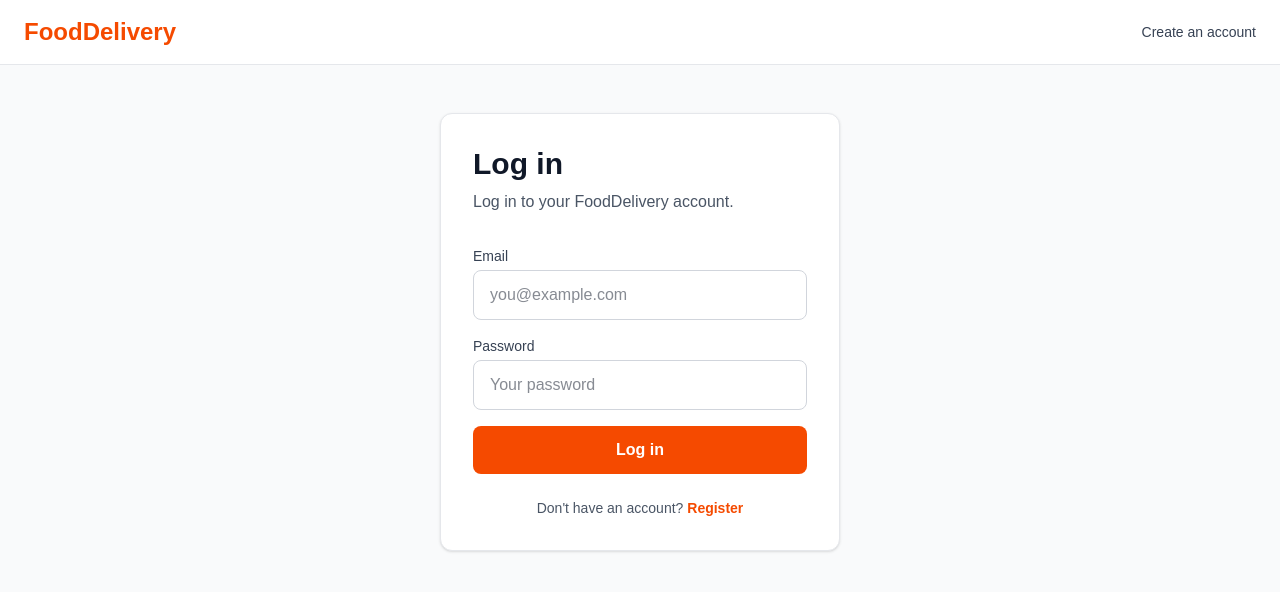
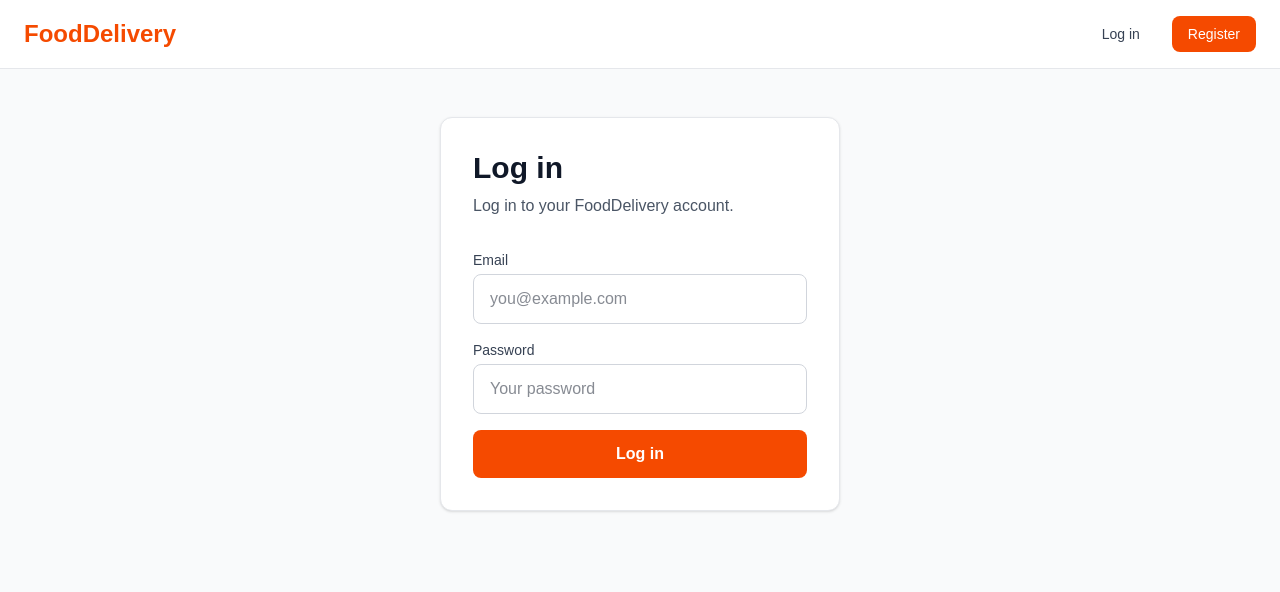
Before and after one commit to Khazimla-Majavu/food-delivery-platform, a Next.js app in the folder frontend/: page /login in a window 1280 px wide. Shown: the top 592 px of the page. Built offline with nearby package versions, Linux system fonts and the light colour scheme.

Commit message:
Improve authentication navigation

```diff
--- a/frontend/app/components/LoginForm.tsx
+++ b/frontend/app/components/LoginForm.tsx
@@ -23,6 +23,8 @@ export default function LoginForm() {
 
       localStorage.setItem("token", data.token);
       localStorage.setItem("user", JSON.stringify(data.user));
+
+      window.dispatchEvent(new Event("auth-change"));
 
       router.push("/");
       router.refresh();
--- /dev/null
+++ b/frontend/app/components/Navbar.tsx
@@ -0,0 +1,112 @@
+"use client";
+
+import { useEffect, useState } from "react";
+import Link from "next/link";
+import { UserResponse } from "../../lib/api";
+import { getUser, logout } from "../../lib/auth";
+
+export default function Navbar() {
+  const [user, setUser] = useState<UserResponse | null>(null);
+  const [loaded, setLoaded] = useState(false);
+
+  useEffect(() => {
+    function loadUser() {
+      setUser(getUser());
+      setLoaded(true);
+    }
+
+    loadUser();
+
+    window.addEventListener("auth-change", loadUser);
+
+    return () => {
+      window.removeEventListener("auth-change", loadUser);
+    };
+  }, []);
+
+  function handleLogout() {
+    logout();
+    window.dispatchEvent(new Event("auth-change"));
+  }
+
+  return (
+    <nav className="border-b border-gray-200 bg-white">
+      <div className="mx-auto flex max-w-7xl items-center justify-between px-6 py-4">
+        <Link href="/" className="text-2xl font-bold text-orange-600">
+          FoodDelivery
+        </Link>
+
+        <div className="flex items-center gap-4">
+          {!loaded ? null : user ? (
+            <>
+              <span className="text-sm text-gray-600">Hi, {user.name}</span>
+
+              {user.role === "CUSTOMER" && (
+                <>
+                  <Link
+                    href="/orders"
+                    className="rounded-lg px-4 py-2 text-sm font-medium text-gray-700 hover:bg-gray-100"
+                  >
+                    My Orders
+                  </Link>
+
+                  <Link
+                    href="/cart"
+                    className="rounded-lg bg-orange-600 px-4 py-2 text-sm font-medium text-white hover:bg-orange-700"
+                  >
+                    Cart
+                  </Link>
+                </>
+              )}
+
+              {user.role === "RESTAURANT" && (
+                <Link
+                  href="/restaurant-dashboard"
+                  className="rounded-lg bg-orange-600 px-4 py-2 text-sm font-medium text-white hover:bg-orange-700"
+                >
+                  Restaurant Dashboard
+                </Link>
+              )}
+
+              {user.role === "DRIVER" && (
+                <Link
+                  href="/driver-dashboard"
+                  className="rounded-lg bg-orange-600 px-4 py-2 text-sm font-medium text-white hover:bg-orange-700"
+                >
+                  Driver Dashboard
+                </Link>
+              )}
+
+              {user.role === "ADMIN" && (
+                <span className="text-sm font-medium text-gray-700">Admin</span>
+              )}
+
+              <button
+                onClick={handleLogout}
+                className="rounded-lg border border-gray-300 px-4 py-2 text-sm font-medium text-gray-700 hover:bg-gray-100"
+              >
+                Log out
+              </button>
+            </>
+          ) : (
+            <>
+              <Link
+                href="/login"
+                className="rounded-lg px-4 py-2 text-sm font-medium text-gray-700 hover:bg-gray-100"
+              >
+                Log in
+              </Link>
+
+              <Link
+                href="/register"
+                className="rounded-lg bg-orange-600 px-4 py-2 text-sm font-medium text-white hover:bg-orange-700"
+              >
+                Register
+              </Link>
+            </>
+          )}
+        </div>
+      </div>
+    </nav>
+  );
+}
--- a/frontend/app/layout.tsx
+++ b/frontend/app/layout.tsx
@@ -2,6 +2,7 @@ import type { Metadata } from "next";
 import { Geist, Geist_Mono } from "next/font/google";
 import "./globals.css";
 import { CartProvider } from "./context/CartContext";
+import Navbar from "./components/Navbar";
 
 const geistSans = Geist({
   variable: "--font-geist-sans",
@@ -25,6 +26,7 @@ export default function RootLayout({ children }: LayoutProps<"/">) {
       className={`${geistSans.variable} ${geistMono.variable} h-full antialiased`}
     >
       <body className="min-h-full flex flex-col">
+        <Navbar />
         <CartProvider>{children}</CartProvider>
       </body>
     </html>
--- a/frontend/app/login/page.tsx
+++ b/frontend/app/login/page.tsx
@@ -3,26 +3,9 @@ import LoginForm from "../components/LoginForm";
 export default function LoginPage() {
   return (
     <main className="min-h-screen bg-gray-50">
-      <nav className="border-b border-gray-200 bg-white">
-        <div className="mx-auto flex max-w-7xl items-center justify-between px-6 py-4">
-          <a href="/" className="text-2xl font-bold text-orange-600">
-            FoodDelivery
-          </a>
-
-          <a
-            href="/register"
-            className="text-sm font-medium text-gray-700 hover:text-orange-600"
-          >
-            Create an account
-          </a>
-        </div>
-      </nav>
-
       <section className="mx-auto max-w-md px-6 py-12">
         <div className="rounded-xl border border-gray-200 bg-white p-8 shadow-sm">
-          <h1 className="text-3xl font-bold text-gray-900">
-            Log in
-          </h1>
+          <h1 className="text-3xl font-bold text-gray-900">Log in</h1>
 
           <p className="mt-2 text-gray-600">
             Log in to your FoodDelivery account.
@@ -31,16 +14,6 @@ export default function LoginPage() {
           <div className="mt-8">
             <LoginForm />
           </div>
-
-          <p className="mt-6 text-center text-sm text-gray-600">
-            Don't have an account?{" "}
-            <a
-              href="/register"
-              className="font-semibold text-orange-600 hover:text-orange-700"
-            >
-              Register
-            </a>
-          </p>
         </div>
       </section>
     </main>
--- a/frontend/app/page.tsx
+++ b/frontend/app/page.tsx
@@ -22,86 +22,6 @@ export default function Home() {
   return (
     <main className="min-h-screen bg-white">
       {/* Navigation */}
-      <nav className="border-b border-gray-200">
-        <div className="mx-auto flex max-w-7xl items-center justify-between px-6 py-4">
-          <a href="/" className="text-2xl font-bold text-orange-600">
-            FoodDelivery
-          </a>
-
-          <div className="flex items-center gap-4">
-            {!loaded ? null : user ? (
-              <>
-                <span className="text-sm text-gray-600">Hi, {user.name}</span>
-
-                {user.role === "CUSTOMER" && (
-                  <>
-                    <a
-                      href="/orders"
-                      className="rounded-lg px-4 py-2 text-sm font-medium text-gray-700 hover:bg-gray-100"
-                    >
-                      My Orders
-                    </a>
-
-                    <a
-                      href="/cart"
-                      className="rounded-lg bg-orange-600 px-4 py-2 text-sm font-medium text-white hover:bg-orange-700"
-                    >
-                      Cart
-                    </a>
-                  </>
-                )}
-
-                {user.role === "RESTAURANT" && (
-                  <a
-                    href="/restaurant-dashboard"
-                    className="rounded-lg bg-orange-600 px-4 py-2 text-sm font-medium text-white hover:bg-orange-700"
-                  >
-                    Restaurant Dashboard
-                  </a>
-                )}
-
-                {user.role === "DRIVER" && (
-                  <a
-                    href="/driver-dashboard"
-                    className="rounded-lg bg-orange-600 px-4 py-2 text-sm font-medium text-white hover:bg-orange-700"
-                  >
-                    Driver Dashboard
-                  </a>
-                )}
-
-                {user.role === "ADMIN" && (
-                  <span className="text-sm font-medium text-gray-700">
-                    Admin
-                  </span>
-                )}
-
-                <button
-                  onClick={handleLogout}
-                  className="rounded-lg border border-gray-300 px-4 py-2 text-sm font-medium text-gray-700 hover:bg-gray-100"
-                >
-                  Log out
-                </button>
-              </>
-            ) : (
-              <>
-                <a
-                  href="/login"
-                  className="rounded-lg px-4 py-2 text-sm font-medium text-gray-700 hover:bg-gray-100"
-                >
-                  Log in
-                </a>
-
-                <a
-                  href="/register"
-                  className="rounded-lg bg-orange-600 px-4 py-2 text-sm font-medium text-white hover:bg-orange-700"
-                >
-                  Register
-                </a>
-              </>
-            )}
-          </div>
-        </div>
-      </nav>
 
       {/* Hero */}
       <section className="bg-orange-50">
```
